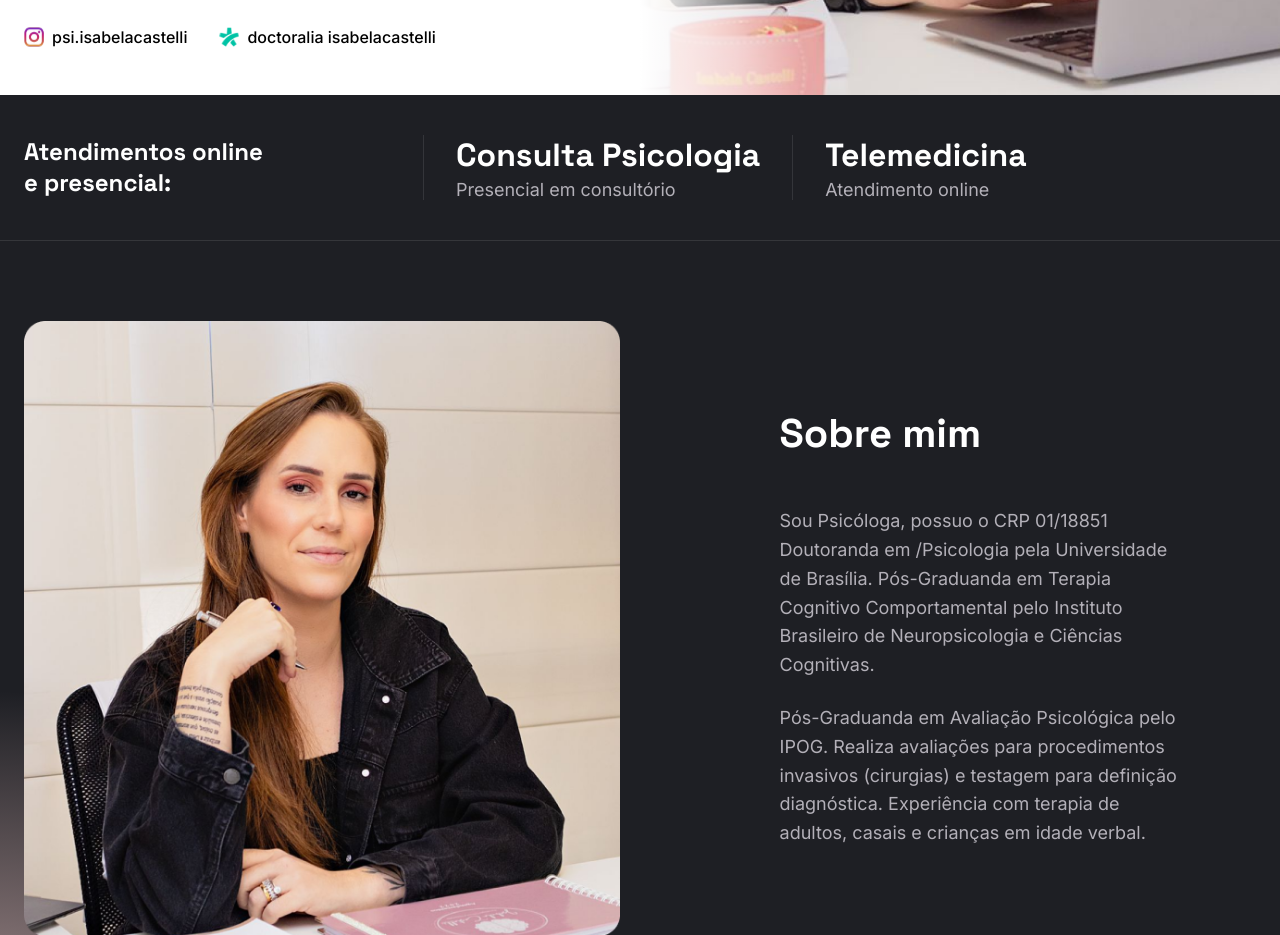
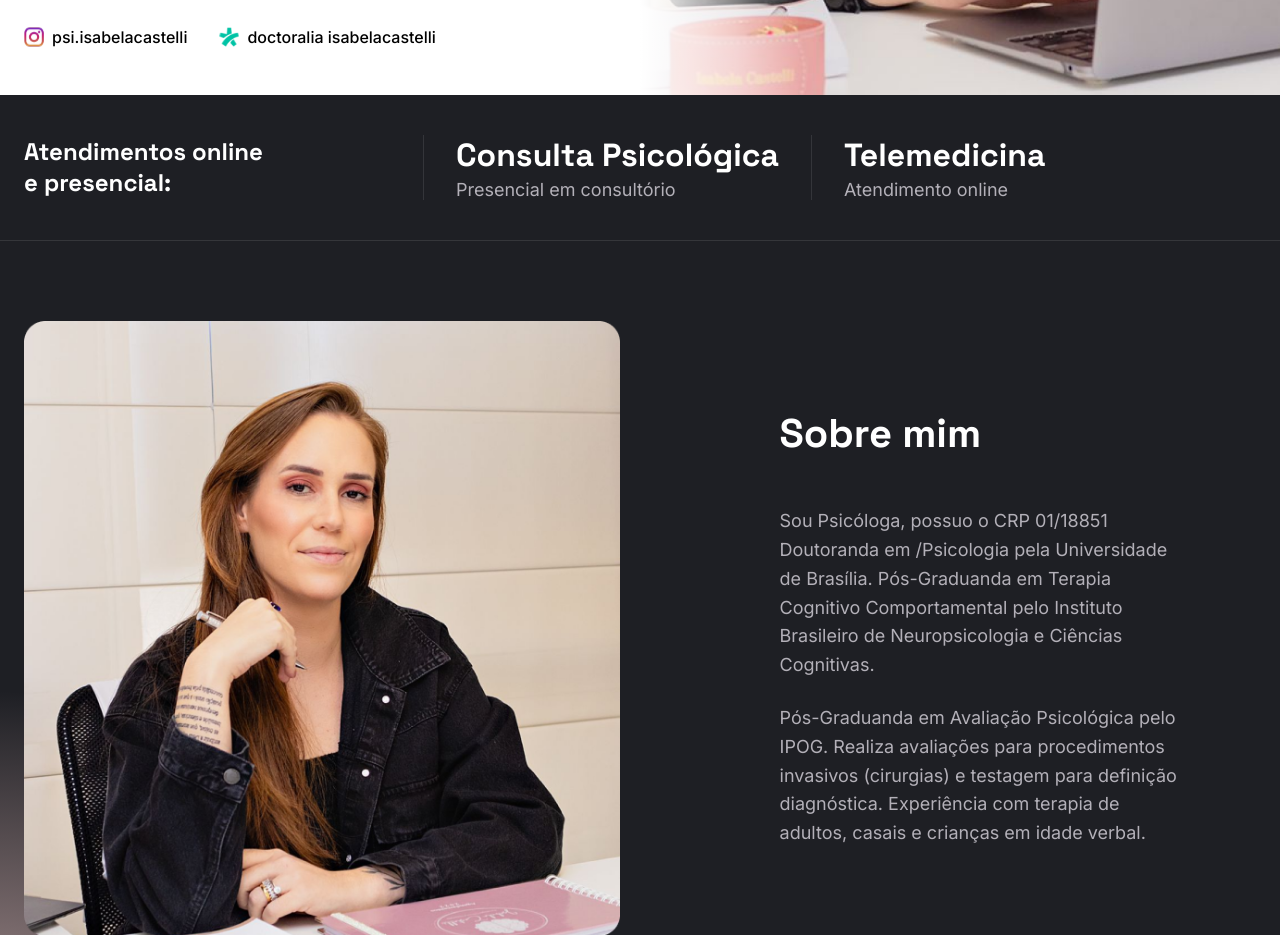
Before and after one commit to capelaum/projeto-isabela-castelli, a Next.js app: page / in a window 1280 px wide. Shown: the part 780-1715 px from the top of the page. Built offline with nearby package versions, Linux system fonts and the light colour scheme.

Commit message:
⚡️ update content

```diff
--- a/src/components/Sections/SectionInfo/index.tsx
+++ b/src/components/Sections/SectionInfo/index.tsx
@@ -12,7 +12,7 @@ export function SectionInfo() {
 
         <InfotItems>
           <InfotItem>
-            <Heading size="md">Consulta Psicologia</Heading>
+            <Heading size="md">Consulta Psicológica</Heading>
             <Text color="gray1">Presencial em consultório</Text>
           </InfotItem>
 
```
